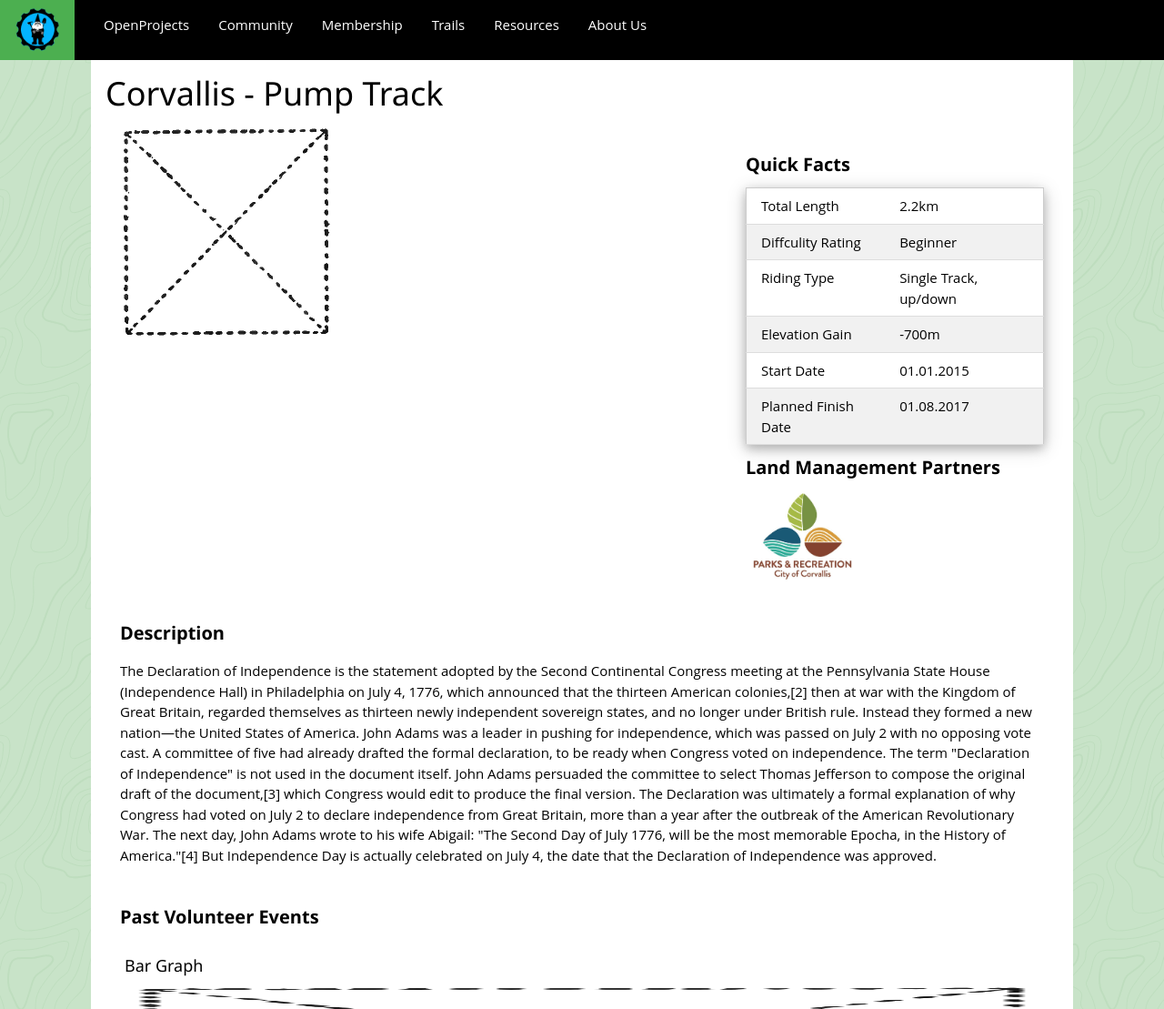
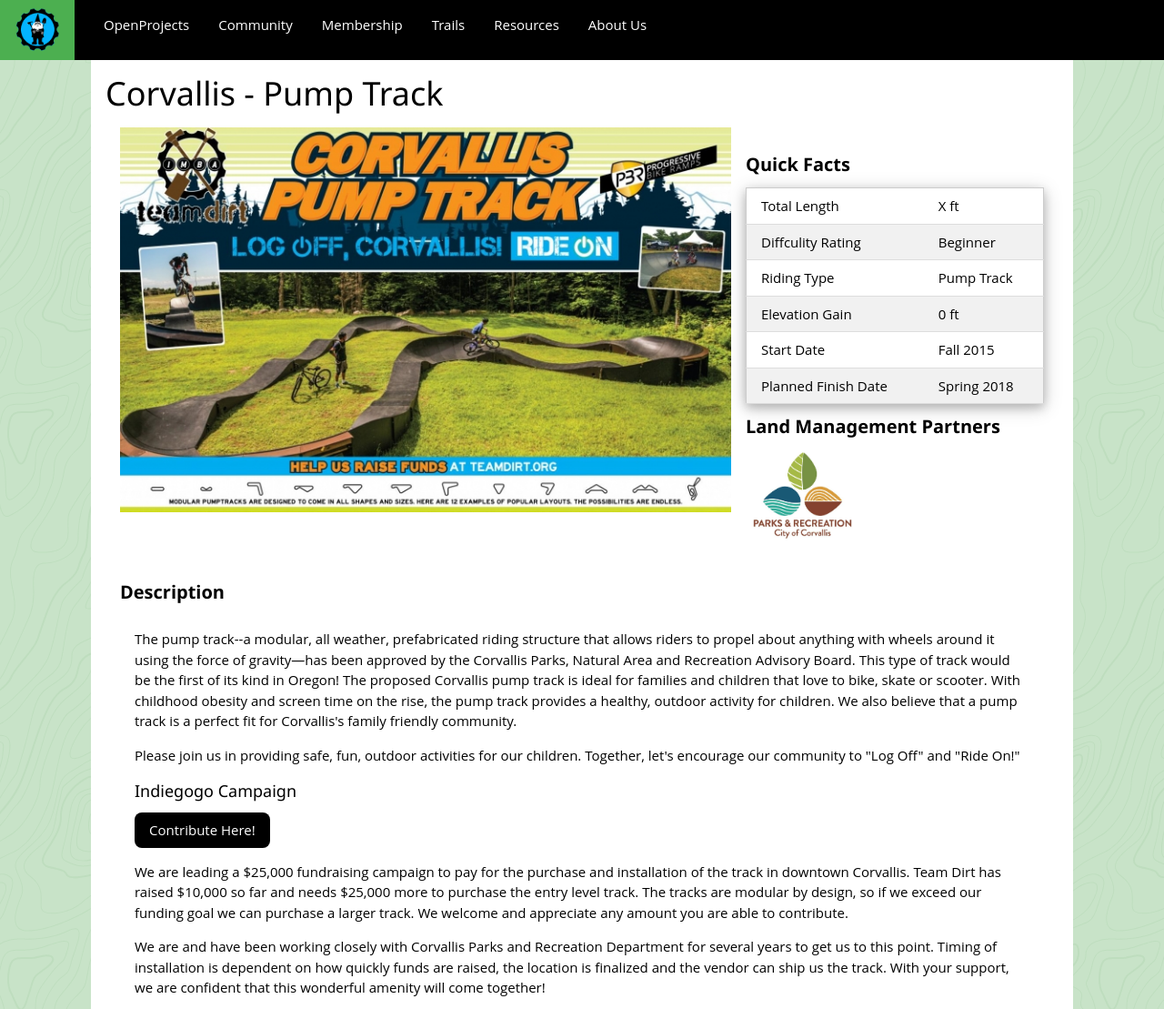
Before and after one commit to teamdirt/teamdirt.org, a PHP site: page /openprojects/pumptrack.html in a window 1280 px wide. Shown: the top 1109 px of the page at 91% size. Run offline with PHP 8.4, Linux system fonts and the light colour scheme; some libraries are stand-ins or nearby versions.

Commit message:
Added Pump Track information.

```diff
--- a/WEB-INF/openprojects/pumptrack.html
+++ b/WEB-INF/openprojects/pumptrack.html
@@ -30,14 +30,14 @@
 
         <section id="mapandfacts" class="w3-row-padding">
 			<div class="w3-col s8">
-				<img id="map" src="imgs/placeholder.png" alt="map">
+				<img id="map" src="/imgs/openprojects/pumptrack/pump_track_big.jpg" alt="map">
 			</div>
 			<div class="w3-panel w3-col s4 quickfacts">
 				<h4 class="subsection">Quick Facts</h4>
 				<table class="w3-table-all w3-card-4">
 					<tr>
 					  <td>Total Length</td>
-					  <td>2.2km</td>
+					  <td>X ft</td>
 					</tr>
 					<tr>
 					  <td>Diffculity Rating</td>
@@ -45,19 +45,19 @@
 					</tr>
 					<tr>
 					  <td>Riding Type</td>
-					  <td>Single Track, up/down</td>
+					  <td>Pump Track</td>
 					</tr>
 					<tr>
 					  <td>Elevation Gain</td>
-					  <td>-700m</td>
+					  <td>0 ft</td>
 					</tr>
 					<tr>
 					  <td>Start Date</td>
-					  <td>01.01.2015</td>
+					  <td>Fall 2015</td>
 					</tr>
 					<tr>
 					  <td>Planned Finish Date</td>
-					  <td>01.08.2017</td>
+					  <td>Spring 2018</td>
 					</tr>
 				</table>
 				<h4 class="subsection">Land Management Partners</h4>
@@ -67,9 +67,16 @@
 
 		<section id="description" class="w3-panel">
 			<h4 class="subsection">Description</h4>
-			<p>The Declaration of Independence is the statement adopted by the Second Continental Congress meeting at the Pennsylvania State House (Independence Hall) in Philadelphia on July 4, 1776, which announced that the thirteen American colonies,[2] then at war with the Kingdom of Great Britain, regarded themselves as thirteen newly independent sovereign states, and no longer under British rule. Instead they formed a new nation—the United States of America. John Adams was a leader in pushing for independence, which was passed on July 2 with no opposing vote cast. A committee of five had already drafted the formal declaration, to be ready when Congress voted on independence. The term "Declaration of Independence" is not used in the document itself.
+            <div class="w3-container">
+                <p>The pump track--a modular, all weather, prefabricated riding structure that allows riders to propel about anything with wheels around it using the force of gravity—has been approved by the Corvallis Parks, Natural Area and Recreation Advisory Board.  This type of track would be the first of its kind in Oregon!  The proposed Corvallis pump track is ideal for families and children that love to bike, skate or scooter. With childhood obesity and screen time on the rise, the pump track provides a healthy, outdoor activity for children. We also believe that a pump track is a perfect fit for Corvallis's family friendly community.</p>
+                <p>Please join us in providing safe, fun, outdoor activities for our children.  Together, let's encourage our community to "Log Off" and "Ride On!"</p>
 
-John Adams persuaded the committee to select Thomas Jefferson to compose the original draft of the document,[3] which Congress would edit to produce the final version. The Declaration was ultimately a formal explanation of why Congress had voted on July 2 to declare independence from Great Britain, more than a year after the outbreak of the American Revolutionary War. The next day, John Adams wrote to his wife Abigail: "The Second Day of July 1776, will be the most memorable Epocha, in the History of America."[4] But Independence Day is actually celebrated on July 4, the date that the Declaration of Independence was approved.</p>
+                <h5>Indiegogo Campaign</h5>
+                <a href="https://www.indiegogo.com/projects/corvallis-pump-track/" target="_blank"><button class="w3-button w3-round-large w3-hover-green tdbutton">Contribute Here!</button></a>
+                <p>We are leading a $25,000 fundraising campaign to pay for the purchase and installation of the track in downtown Corvallis. Team Dirt has raised $10,000 so far and needs $25,000 more to purchase the entry level track.  The tracks are modular by design, so if we exceed our funding goal we can purchase a larger track.  We welcome and appreciate any amount you are able to contribute. </p>
+                <p>We are and have been working closely with Corvallis Parks and Recreation Department for several years to get us to this point. Timing of installation is dependent on how quickly funds are raised, the location is finalized and the vendor can ship us the track. With your support, we are confident that this wonderful amenity will come together!</p>
+                <iframe src="https://player.vimeo.com/video/152530557" width="640" height="360" frameborder="0" webkitallowfullscreen mozallowfullscreen allowfullscreen></iframe>
+            </div>
 		</section>
 
 		<section id="pastEvents" class="w3-panel">
--- a/WEB-INF/scripts/mainpage.js
+++ b/WEB-INF/scripts/mainpage.js
@@ -5,7 +5,7 @@ function HeroBanner() {
     var slideIndex = 0;
 
 	// In the near future, this will be done with a Rest call to teamdirt.org
-	// We want the Hero to be 2000x!
+	// We want the Hero to be 2000x402!
 	//convert -resize 2000x bareTrail2.jpg bareTrail2.jpg
     this.images = [
 		{name:"", src:"/imgs/raw_imgs/equipment/eqp_2.JPG"},
--- a/WEB-INF/styles/openprojects.css
+++ b/WEB-INF/styles/openprojects.css
@@ -1,6 +1,9 @@
 img[id="map"] {
-	max-width: 600px;
-	max-height: 700px;
+    max-width:100%;
+    max-height: 700px;
+    display: block;
+    margin-left: auto;
+    margin-right: auto
 }
 
 img.album {
```
Also changed, not shown: WEB-INF/includes/sponsors.htm (+9 -9 lines), WEB-INF/openprojects/nosecret.html (+5 -9 lines), WEB-INF/styles/mainpage.css (+5 -2 lines), WEB-INF/imgs/openprojects/pumptrack/corvallisspringroll-3.jpg (added), WEB-INF/imgs/openprojects/pumptrack/corvallisspringroll.jpg (added), WEB-INF/imgs/openprojects/pumptrack/pump_track_big.jpg (added).
